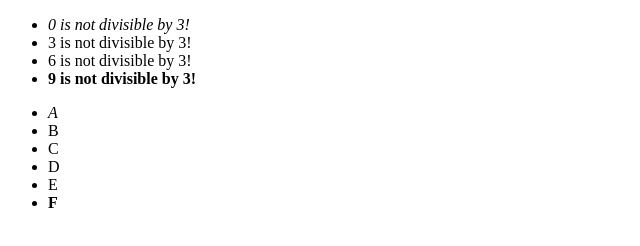
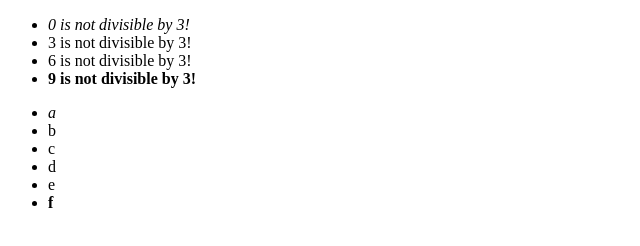
Before and after one commit to dgcollier/Angular-Test, a plain HTML site: page public/template-test.html in a window 1280 px wide. Shown: the full height of the page, 0-640 px from the left. Drawn offline with Linux system fonts and the light colour scheme.

Commit message:
lowercase filter

```diff
--- a/public/template-test.html
+++ b/public/template-test.html
@@ -15,7 +15,7 @@
 
 	<ul>
 		<li ng-repeat="letter in ['A', 'B', 'C', 'D', 'E', 'F']">
-			{{ letter | uppercase }}
+			{{ letter | lowercase }}
 		</li>
 	</ul>
 
```
